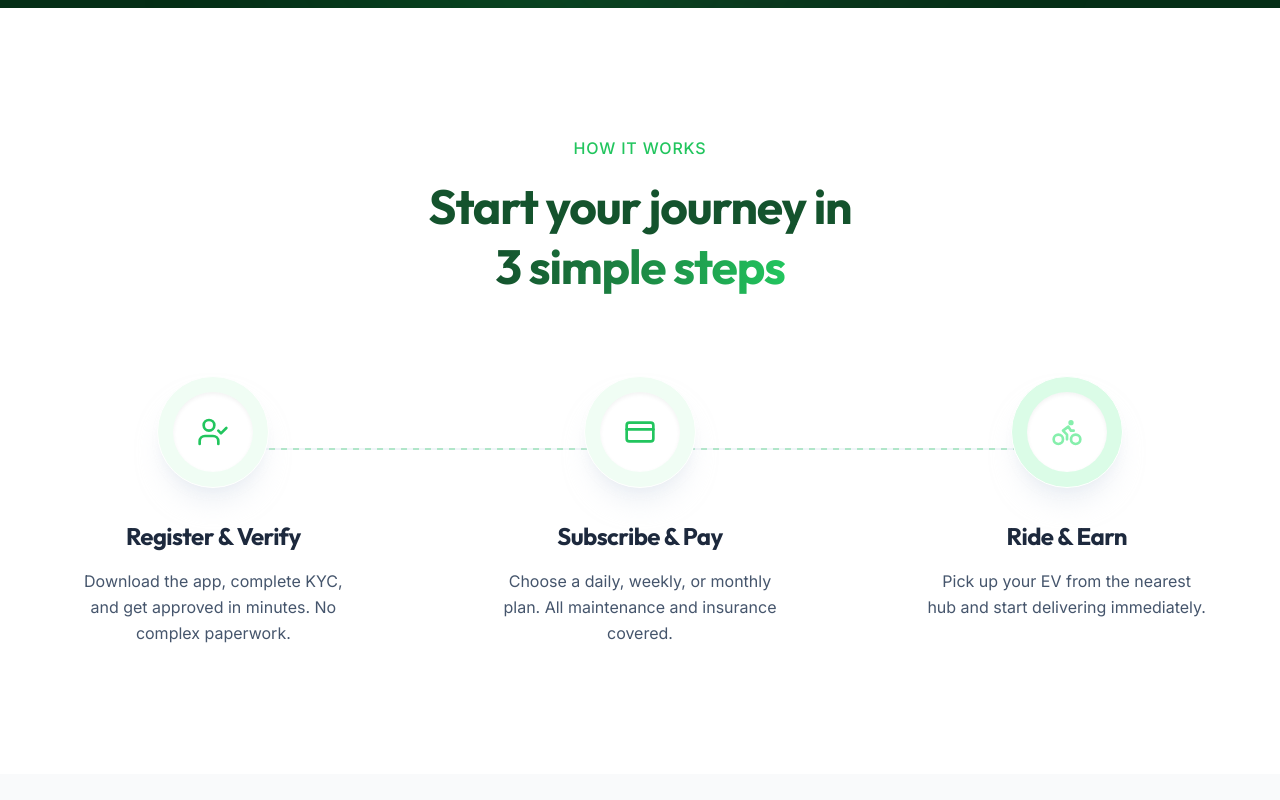
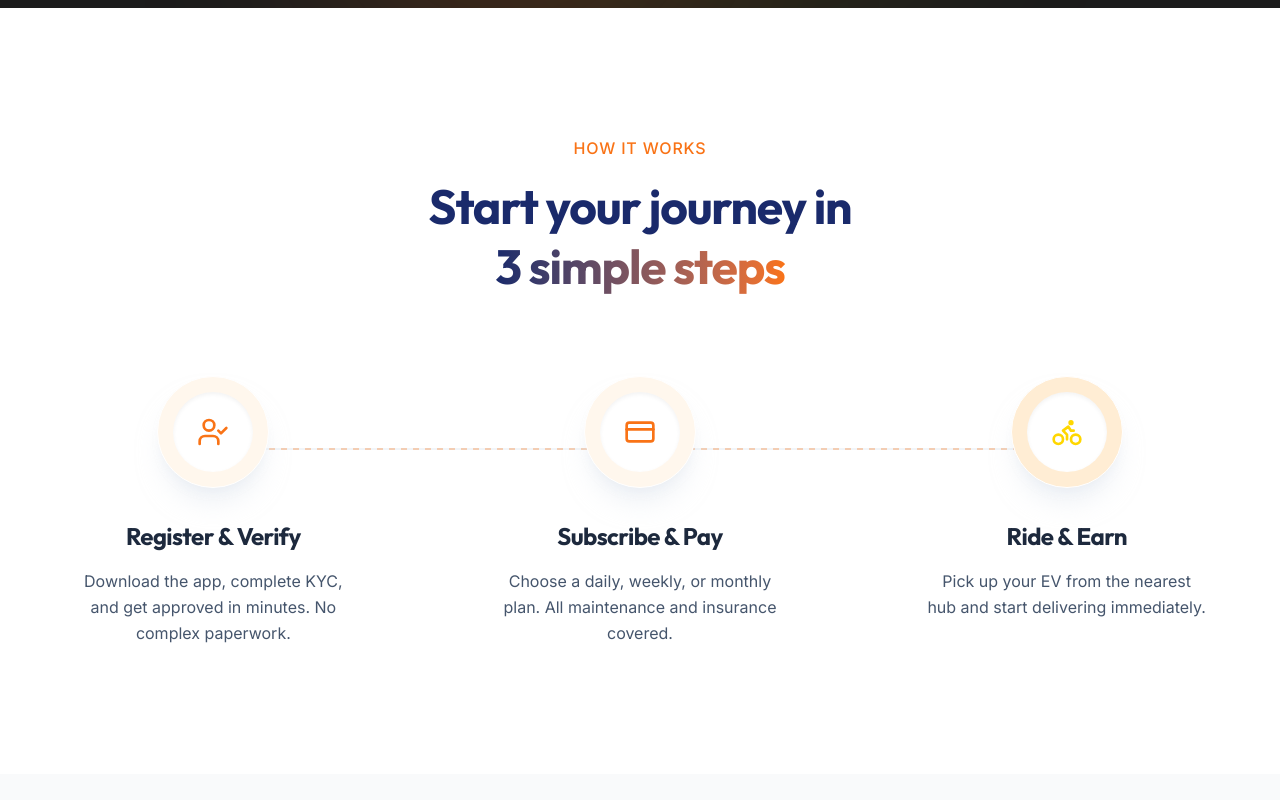
Before and after one commit to devxankit/flexigo, a React (Vite) app in the folder frontend/: page / in a window 1280 px wide. Shown: the part 1760-2560 px from the top of the page. Built offline with nearby package versions, Linux system fonts and the light colour scheme.

Commit message:
feat: implement navy and orange brand colors on landing page and optimize logo sizing

```diff
--- a/frontend/src/index.css
+++ b/frontend/src/index.css
@@ -102,4 +102,15 @@
   .custom-scrollbar::-webkit-scrollbar-thumb:hover {
     @apply bg-white/20;
   }
+
+  .landing-page-theme {
+    --color-flexigo-primary: #1A2A6B; /* Navy Blue - from logo */
+    --color-flexigo-teal: #F97316;    /* Vivid Orange - from accents */
+    --color-flexigo-accent: #FFD700;  /* Yellow - from lightning icon */
+    --color-flexigo-bg: #FFFFFF;
+    --color-flexigo-dark: #1C1C1C;
+
+    /* Selection color for landing page */
+    --selection-bg: rgba(249, 115, 22, 0.3); /* Orange selection */
+  }
 }
--- a/frontend/src/modules/website/web-components/CtaSection.jsx
+++ b/frontend/src/modules/website/web-components/CtaSection.jsx
@@ -42,10 +42,10 @@ const CtaSection = () => {
              </p>
 
              <div className="flex flex-col sm:flex-row items-center justify-center gap-4">
-               <button className="w-full sm:w-auto px-8 py-4 bg-flexigo-accent hover:bg-[#00e67a] text-flexigo-primary rounded-full font-bold text-lg transition-all duration-300 transform hover:scale-105 hover:shadow-[0_0_30px_rgba(0,255,136,0.4)] flex items-center justify-center gap-2 group">
-                 Download App
-                 <ArrowRight className="w-5 h-5 group-hover:translate-x-1 transition-transform" />
-               </button>
+                <button className="w-full sm:w-auto px-8 py-4 bg-flexigo-teal hover:bg-flexigo-primary text-white rounded-full font-bold text-lg transition-all duration-300 transform hover:scale-105 hover:shadow-[0_0_30px_rgba(249,115,22,0.4)] flex items-center justify-center gap-2 group">
+                  Download App
+                  <ArrowRight className="w-5 h-5 group-hover:translate-x-1 transition-transform" />
+                </button>
                <button className="w-full sm:w-auto px-8 py-4 bg-white/10 hover:bg-white/20 text-white rounded-full font-medium text-lg transition-all duration-300 backdrop-blur-md border border-white/10 hover:border-white/30 hidden sm:block">
                  Talk to Sales
                </button>
--- a/frontend/src/modules/website/web-components/FooterSection.jsx
+++ b/frontend/src/modules/website/web-components/FooterSection.jsx
@@ -15,9 +15,9 @@ const FooterSection = () => {
               <img
                 src={logo}
                 alt="FlexiGo Logo"
-                className="w-20 h-20 absolute top-1/2 -translate-y-1/2 -left-3 object-contain transition-transform duration-300 group-hover:scale-105 z-10"
+                className="w-32 h-32 absolute top-1/2 -translate-y-1/2 -left-4 object-contain transition-transform duration-300 group-hover:scale-105 z-10"
               />
-              <div className="w-14 h-10" />
+              <div className="w-24 h-10" />
               <span className="text-2xl font-heading font-black tracking-tighter text-flexigo-primary mt-1 whitespace-nowrap relative z-20 uppercase">
                 Flexigo <span className="text-flexigo-teal">E-Mobility</span>
               </span>
--- a/frontend/src/modules/website/web-components/HowItWorksSection.jsx
+++ b/frontend/src/modules/website/web-components/HowItWorksSection.jsx
@@ -7,19 +7,19 @@ const steps = [
     icon: <UserCheck className="w-8 h-8 text-flexigo-teal" />,
     title: 'Register & Verify',
     description: 'Download the app, complete KYC, and get approved in minutes. No complex paperwork.',
-    color: 'bg-green-50',
+    color: 'bg-orange-50',
   },
   {
     icon: <CreditCard className="w-8 h-8 text-flexigo-teal" />,
     title: 'Subscribe & Pay',
     description: 'Choose a daily, weekly, or monthly plan. All maintenance and insurance covered.',
-    color: 'bg-green-50',
+    color: 'bg-orange-50',
   },
   {
     icon: <Bike className="w-8 h-8 text-flexigo-accent" />,
     title: 'Ride & Earn',
     description: 'Pick up your EV from the nearest hub and start delivering immediately.',
-    color: 'bg-green-100',
+    color: 'bg-orange-100',
   },
 ];
 
@@ -54,7 +54,7 @@ const HowItWorksSection = () => {
           <div className="hidden md:block absolute top-[4.5rem] left-[15%] right-[15%] h-[2px] bg-slate-100 z-0 text-center">
             {/* Animated dashed line overlay */}
             <svg width="100%" height="2" className="absolute inset-0">
-               <line x1="0" y1="1" x2="100%" y2="1" stroke="#22C55E" strokeWidth="2" strokeDasharray="6 6" className="animate-[dash_60s_linear_infinite] opacity-30"/>
+               <line x1="0" y1="1" x2="100%" y2="1" stroke="#F97316" strokeWidth="2" strokeDasharray="6 6" className="animate-[dash_60s_linear_infinite] opacity-30"/>
             </svg>
           </div>
 
--- a/frontend/src/modules/website/web-components/Navbar.jsx
+++ b/frontend/src/modules/website/web-components/Navbar.jsx
@@ -39,9 +39,9 @@ const Navbar = () => {
           <img
             src={logo}
             alt="FlexiGo Logo"
-            className="w-24 h-24 md:w-32 md:h-32 absolute top-1/2 -translate-y-1/2 left-0 object-contain transition-transform duration-300 group-hover:scale-105 z-10"
+            className="w-26 h-26 md:w-36 md:h-36 absolute top-1/2 -translate-y-1/2 -left-1 object-contain transition-transform duration-300 group-hover:scale-105 z-10"
           />
-          <div className="w-20 md:w-26 h-10 md:h-12" />
+          <div className="w-22 md:w-30 h-10 md:h-12" />
           <span className={cn(
             "text-2xl font-heading font-black tracking-tighter transition-colors mt-0.5 whitespace-nowrap uppercase",
             scrolled ? "text-flexigo-primary" : "text-black"
--- a/frontend/src/modules/website/web-components/VehicleShowcaseSection.jsx
+++ b/frontend/src/modules/website/web-components/VehicleShowcaseSection.jsx
@@ -67,7 +67,7 @@ const VehicleShowcaseSection = () => {
                     <img
                       src={heroImage}
                       alt="Flexigo V1 Scooter"
-                      className="w-full h-auto max-w-[500px] object-contain transition-transform duration-1000 group-hover/scooter:scale-[1.05] drop-shadow-[0_0_15px_rgba(57,255,20,0.4)] drop-shadow-[0_0_50px_rgba(57,255,20,0.2)] drop-shadow-[0_30px_60px_rgba(0,0,0,0.8)]"
+                      className="w-full h-auto max-w-[500px] object-contain transition-transform duration-1000 group-hover/scooter:scale-[1.05] drop-shadow-[0_0_15px_rgba(249,115,22,0.4)] drop-shadow-[0_0_50px_rgba(249,115,22,0.2)] drop-shadow-[0_30px_60px_rgba(0,0,0,0.8)]"
                     />
 
                     {/* High-Tech Scanline */}
@@ -82,7 +82,7 @@ const VehicleShowcaseSection = () => {
                   <motion.div
                     initial={{ x: 20, opacity: 0 }}
                     whileInView={{ x: 0, opacity: 1 }}
-                    className="absolute top-[20%] -right-4 lg:-right-12 bg-emerald-500 text-white text-[10px] font-black uppercase tracking-widest px-4 py-2 rounded-full shadow-[0_10px_30px_rgba(16,185,129,0.4)] rotate-12 flex items-center gap-2 z-30"
+                    className="absolute top-[20%] -right-4 lg:-right-12 bg-flexigo-teal text-white text-[10px] font-black uppercase tracking-widest px-4 py-2 rounded-full shadow-[0_10px_30px_rgba(249,115,22,0.4)] rotate-12 flex items-center gap-2 z-30"
                   >
                     <Zap className="w-3 h-3 fill-white" />
                     120km Ultra Range
@@ -124,14 +124,14 @@ const VehicleShowcaseSection = () => {
                   <div>
                     <div className="flex justify-between text-xs mb-3 font-bold uppercase tracking-wider">
                        <span className="text-slate-400">Current Battery State</span>
-                       <span className="text-emerald-400">98% Nominal</span>
+                       <span className="text-flexigo-teal">98% Nominal</span>
                     </div>
                     <div className="w-full h-3 bg-white/5 rounded-full overflow-hidden p-[2px]">
                        <motion.div
                          initial={{ width: 0 }}
                          whileInView={{ width: '98%' }}
                          transition={{ duration: 2, ease: [0.16, 1, 0.3, 1], delay: 0.8 }}
-                         className="h-full bg-gradient-to-r from-emerald-600 via-emerald-400 to-flexigo-accent rounded-full relative"
+                         className="h-full bg-gradient-to-r from-flexigo-teal to-flexigo-accent rounded-full relative"
                        >
                          <motion.div
                            animate={{ left: ['-100%', '100%'] }}
--- a/frontend/src/modules/website/web-pages/WebHome.jsx
+++ b/frontend/src/modules/website/web-pages/WebHome.jsx
@@ -17,7 +17,7 @@ import FooterSection from '../web-components/FooterSection';
 
 const WebHome = () => {
   return (
-    <div className="bg-white min-h-screen font-body text-slate-800 antialiased selection:bg-flexigo-teal selection:text-white overflow-x-hidden">
+    <div className="landing-page-theme bg-white min-h-screen font-body text-slate-800 antialiased selection:bg-flexigo-teal selection:text-white overflow-x-hidden">
       <Navbar />
 
       <main>
```
Also changed, not shown: frontend/src/modules/website/web-components/SavingsCalculatorSection.jsx (+8 -8 lines).
